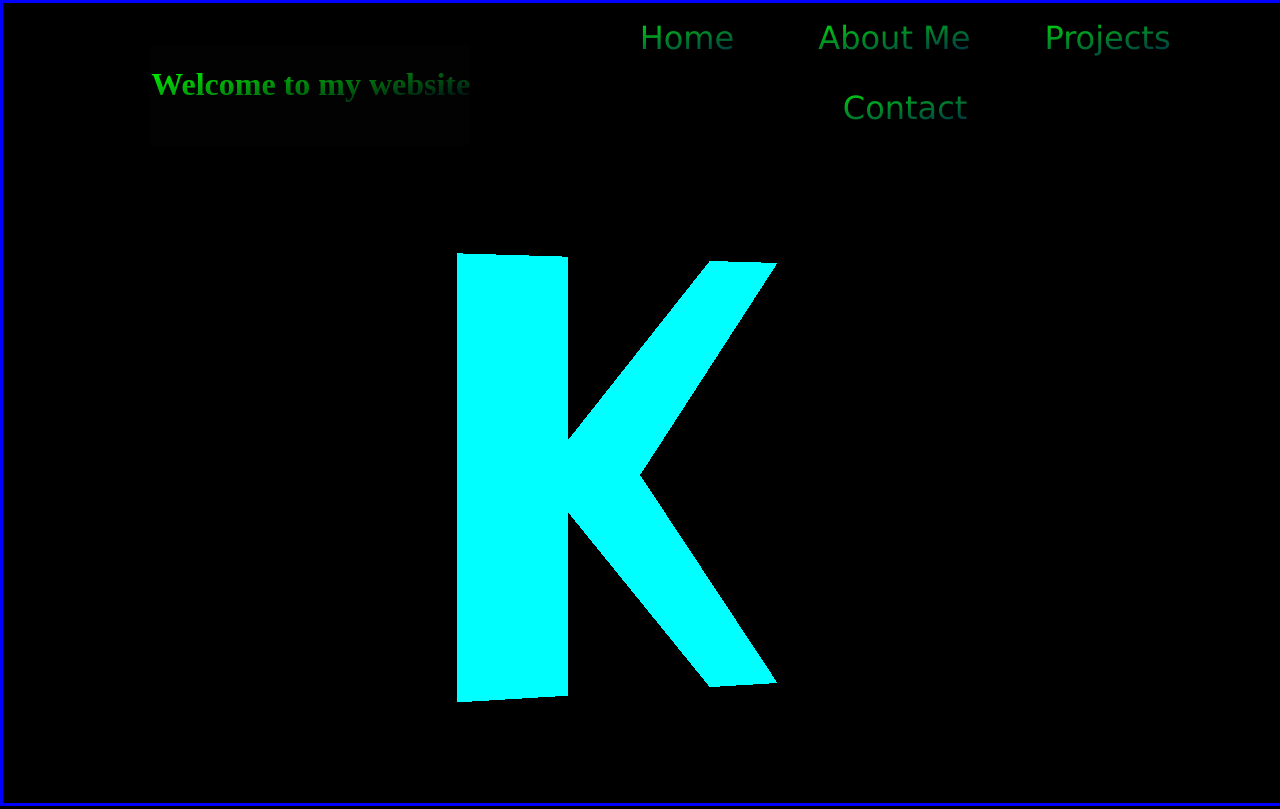
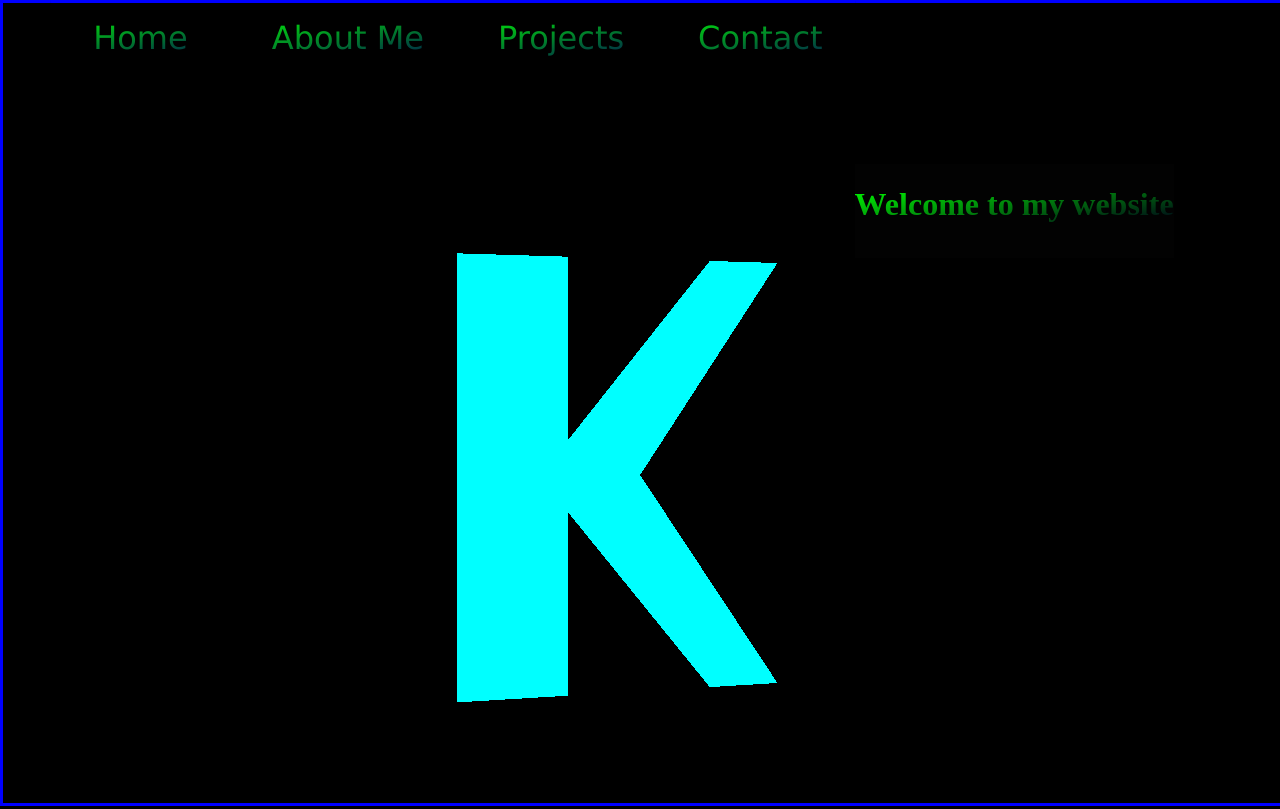
Before and after one commit to KiDoCo/Portfolio, a PHP site: page / in a window 1280 px wide. Shown: the part 156-965 px from the top of the page. Run offline with PHP 8.4, Linux system fonts and the light colour scheme.

Commit message:
Fixing grid layout

```diff
--- a/Resources/CSS/Container.css
+++ b/Resources/CSS/Container.css
@@ -28,12 +28,7 @@ body {
 	animation: rainbow 0.5s infinite;
 }
 
-
-
-
-
 .container {
-    position: relative;
     text-align: center;
 	background-size : cover;
 	border : 1px solid black;
@@ -45,14 +40,13 @@ body {
 
 .glcontainer{
 
-
+	overflow-x: hidden;
 	position : relative;
 }
 
 .pagecontentgrid{
 	position: absolute;
 	display: grid;
-	grid-column-gap: 50px;
 	grid-template-columns: 4vw auto  4vw;
 	grid-template-rows: 25% 100px auto;
 }
@@ -60,9 +54,9 @@ body {
 #textWindow{
 	background-color: #11111122;
 	grid-column-start: 3;
-	grid-column-end: 6;
-	grid-row-start: 2;
-	grid-row-end: 2;
+	grid-column-end: 24;
+	grid-row-start: 3;
+	grid-row-end: 9;
 }
 
 
@@ -78,10 +72,10 @@ body {
 	height: 75px;
 	background-color: #000000;
 	box-shadow: 0px 1px 1.5px rgba(0,0,0,.2);
-
+	margin: auto;
 	/*Grid settings */
-	grid-column-start: 6;
-	grid-column-end: 12;
+	grid-column-start: 2;
+	grid-column-end: 2;
 	grid-row-start: 1;
 	grid-row-end: 1;
 
@@ -203,7 +197,6 @@ body {
 
     border-width: 15px;
 
-
     top: -50px;
 
     left: 50%;
```
